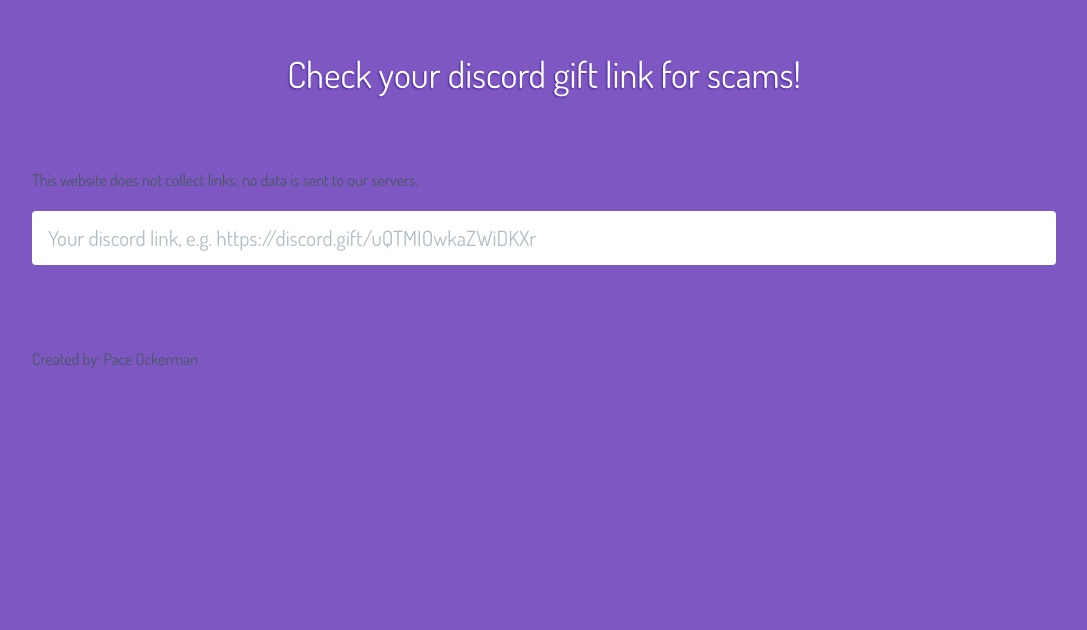
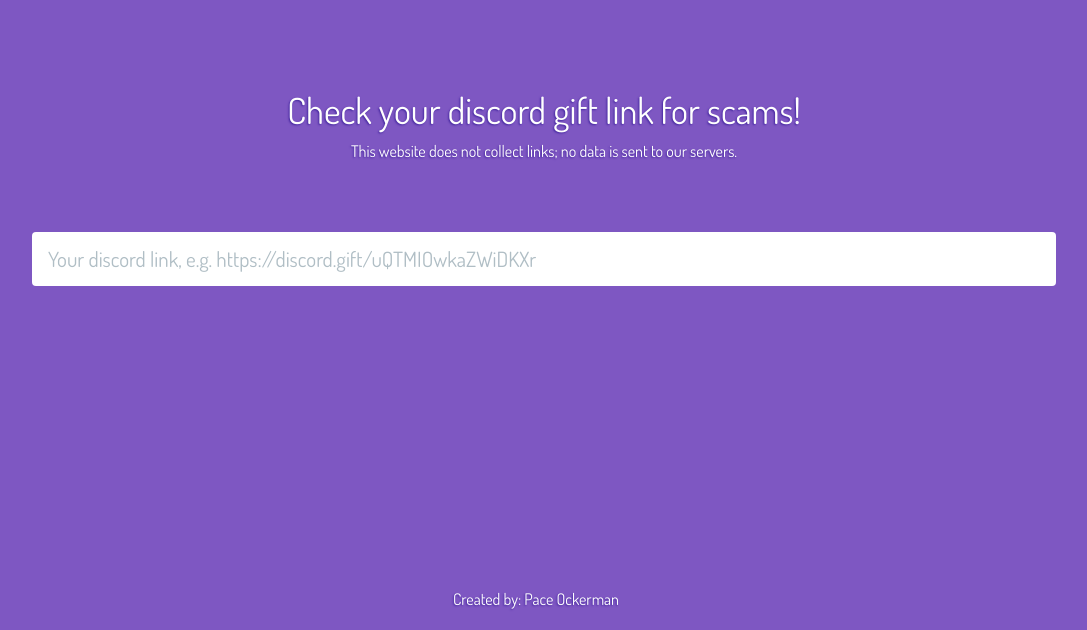
Before and after one commit to paceockerman/giftlinkcheck, a plain HTML site: page index.html in a window 1280 px wide. Shown: the part 186-816 px from the top of the page, without its empty margins (104-1191 px from the left). Drawn offline with Linux system fonts and the light colour scheme.

Commit message:
Update styles.css

```diff
--- a/css/styles.css
+++ b/css/styles.css
@@ -67,16 +67,32 @@
 }
 
 .Title {
+  margin: 0 0 0 0;
+  padding: 0;
+  color: #fff;
+  font-size: var(--fontSizeXx);
+  font-weight: 400;
+  text-align: center;
+  text-shadow: -0.1rem 0.1rem 0.2rem var(--colorPrimary800);
+}
+
+.Desc {
   margin: 0 0 var(--gutterXx) 0;
   padding: 0;
   color: #fff;
-  font-size: var(--fontSizeXx);
   font-weight: 400;
   line-height: var(--lineHeightSm);
   text-align: center;
   text-shadow: -0.1rem 0.1rem 0.2rem var(--colorPrimary800);
 }
-
+.Foot {
+  margin: 0 0 0 0;
+  padding: 0;
+  color: #fff;
+  font-weight: 400;
+  text-align: center;
+  text-shadow: -0.1rem 0.1rem 0.2rem var(--colorPrimary800);
+}
 .Result {
   margin: 10vh 0 var(--gutterXx) 0;
   padding: 0;
@@ -156,3 +172,12 @@
     visibility 0ms,
     z-index 0ms;
 }
+
+.footer {
+  position: fixed;
+  left: 0;
+  bottom: 0;
+  width: 100%;
+  color: white;
+  text-align: center;
+}
```
